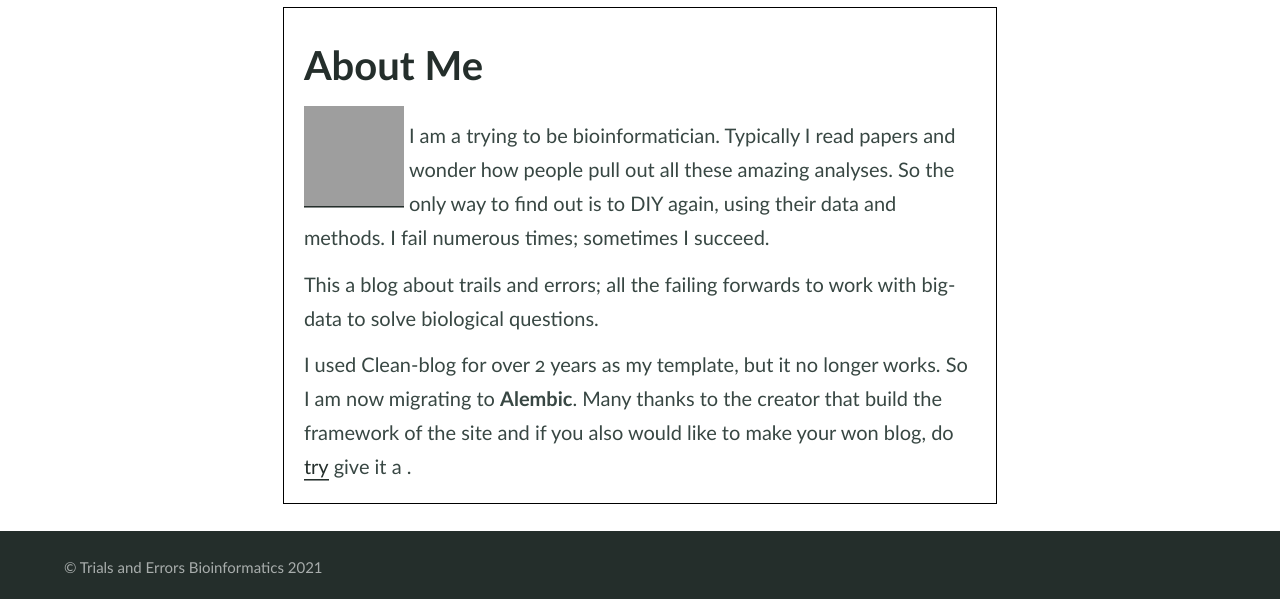
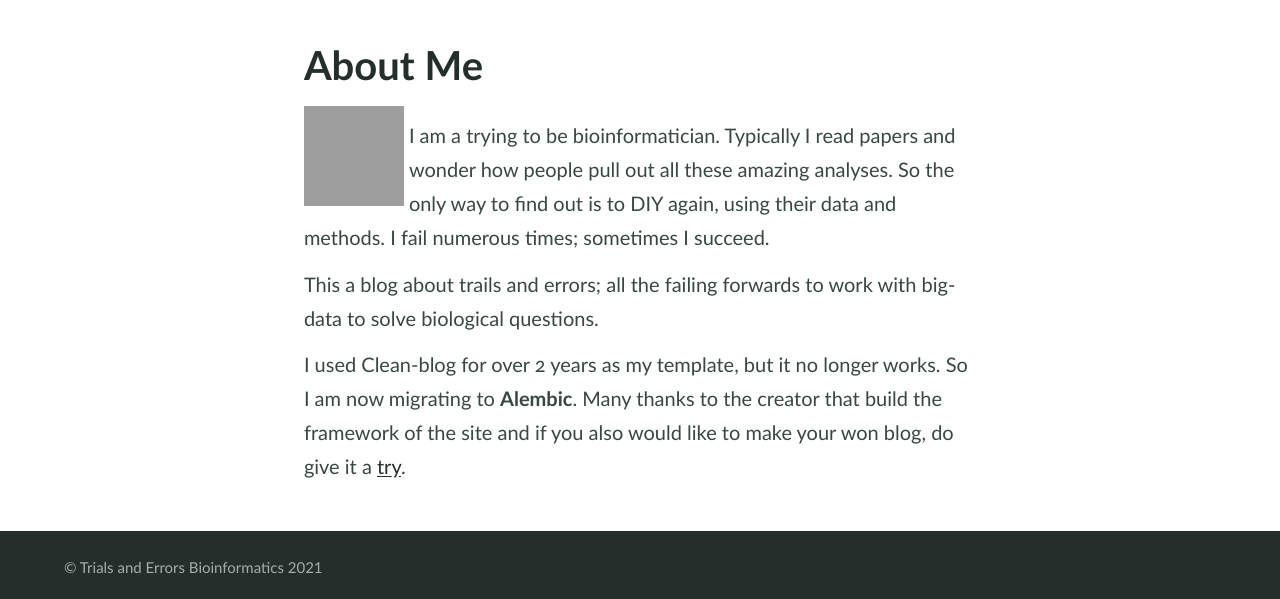
Before and after one commit to AthenACHY/AthenACHY.github.io, a Jekyll site: the page built from index.md, in a window 1280 px wide. Shown: the part 633-1232 px from the top of the page. Built offline with Jekyll 4.4.1, drawn with Linux system fonts in a browser that asks for light colours; grey boxes are pictures that could not be loaded.

Commit message:
Update _theme.scss

```diff
--- a/_sass/_theme.scss
+++ b/_sass/_theme.scss
@@ -1,12 +1,12 @@
 // user element
 .content {
     max-width: 1200px;
-    border: 1px solid black;
+    border: 1px solid white;
     padding: 20px;
     overflow: hidden;
 }
 
-.content a {
+.content img {
     margin-right: 5px;
     float: left;
 }
```
